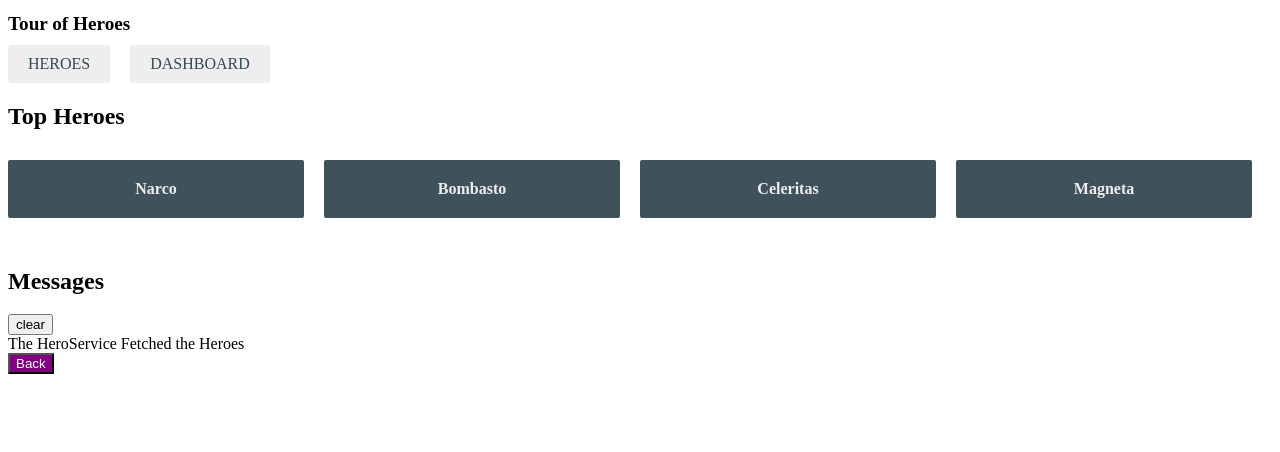
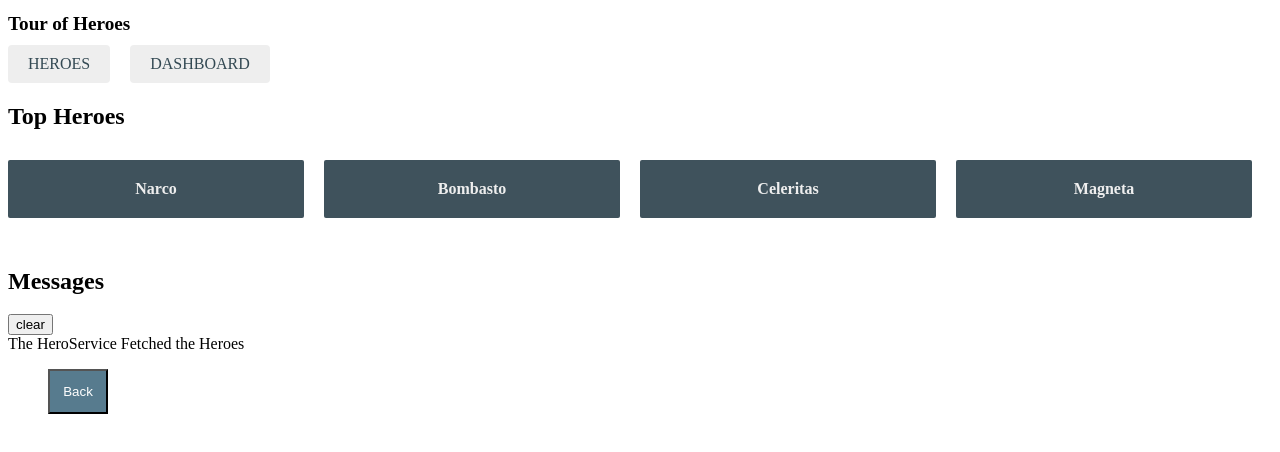
Before and after one commit to agua17/heroes-angular, an Angular app: page /dashboard in a window 1280 px wide. Shown: the top 452 px of the page. Built offline with nearby package versions, Linux system fonts and the light colour scheme; no server answers.

Commit message:
boton_back

```diff
--- a/src/app/app-routing.module.ts
+++ b/src/app/app-routing.module.ts
@@ -4,6 +4,7 @@ import { RouterModule, Routes } from '@angular/router';
 import { HeroesComponent } from './heroes/heroes.component';
 import { DashboardComponent } from './dashboard/dashboard.component';
 import { HeroDetailComponent } from './hero-detail/hero-detail.component';
+import { ButtonComponent } from './button/button.component';
 
 const routes: Routes = [
   { path:'heroes',component: HeroesComponent},
--- a/src/app/button/button.component.css
+++ b/src/app/button/button.component.css
@@ -1,5 +1,7 @@
-.navbar{
-    background-color: purple;
+.nav-link{
+    background-color: #577b8e;
     color: white;
+    width:60px;
+    height: 45px;
 
 }
--- a/src/app/button/button.component.html
+++ b/src/app/button/button.component.html
@@ -1 +1,11 @@
-<button class="navbar" type="button">Back</button>
+<div class="collapse navbar-collpse" id="navbarNav">
+
+    <ul class="nav navbar-nav">
+
+            <button class="nav-link active" aria-current="page" [routerLink]="['button/heroes']"
+            style="margin-right:60px">Back</button>
+
+
+
+    </ul>
+</div>
```
